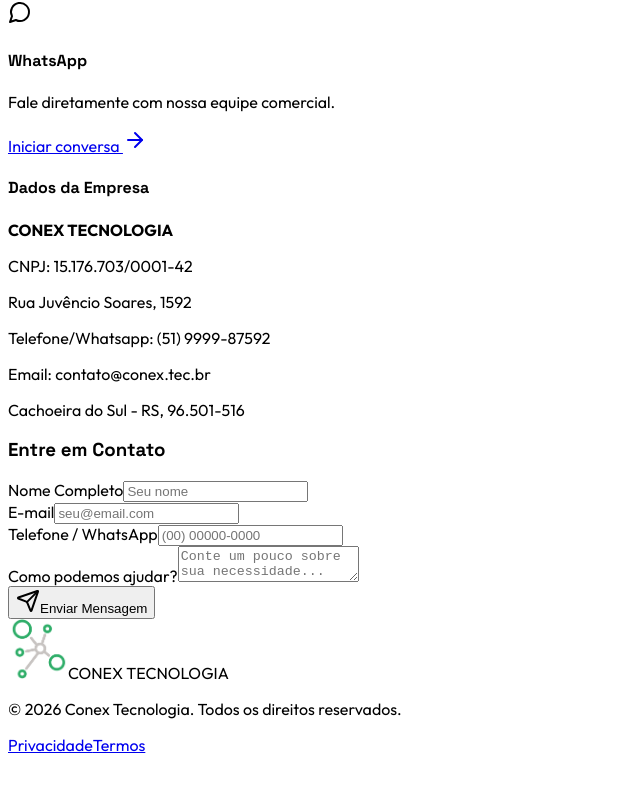
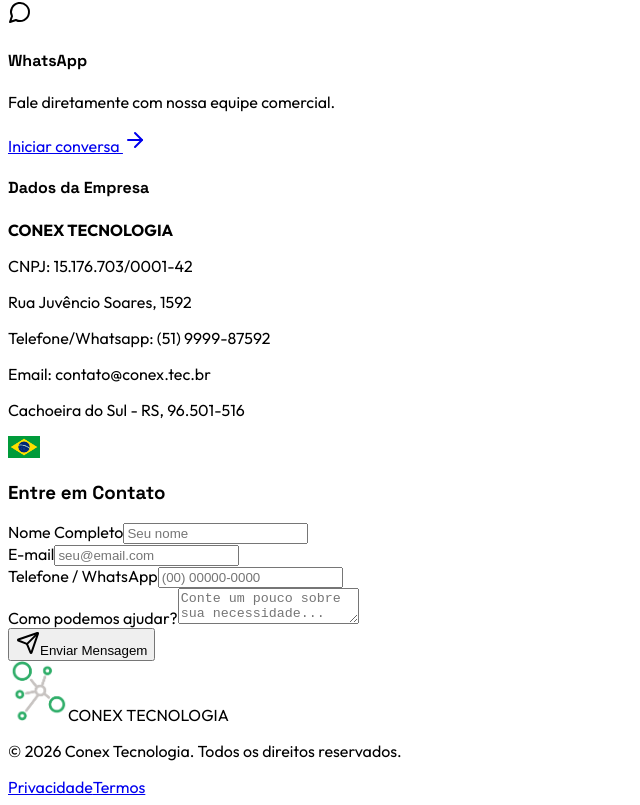
Before and after one commit to alexhaag/conextecbr, a React (Vite) app in the folder client/: page / in a window 1280 px wide. Shown: the part 2977-3782 px from the top of the page, without its empty margins (0-640 px from the left). Before the commit the page ends 3740 px from the top, so only its background shows below. Built offline with nearby package versions, Linux system fonts and the light colour scheme; no server answers; a web font is replaced by a local one.

Commit message:
Brasil acima de tudo

```diff
--- a/client/src/pages/Home.tsx
+++ b/client/src/pages/Home.tsx
@@ -267,6 +267,7 @@
                     <p>Telefone/Whatsapp: (51) 9999-87592</p>
                     <p>Email: contato@conex.tec.br</p>
                     <p>Cachoeira do Sul - RS, 96.501-516</p>
+                    <p><img src="brasil-32x32.png" width={32} /></p>
                   </div>
                 </div>
               </div>
```
Also changed, not shown: client/public/brasil-32x32.png (added).
